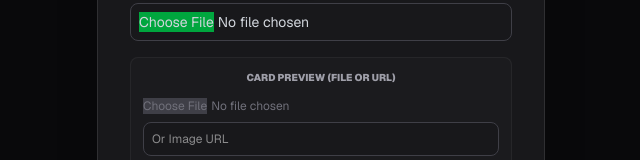
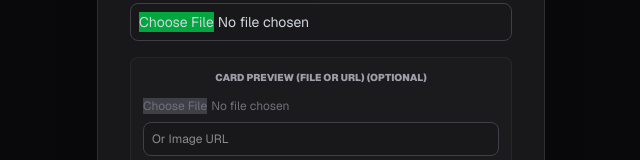
Before and after one commit to saleemm1/payonce-cash, a Next.js app: page /create/game-card in a window 1280 px wide. Shown: the part 233-393 px from the top of the page, without its empty margins (319-959 px from the left). Built offline with nearby package versions, Linux system fonts and the light colour scheme; no server answers.

Commit message:
Update page.js

```diff
--- a/app/create/game-card/page.js
+++ b/app/create/game-card/page.js
@@ -88,7 +88,7 @@ export default function GameCardUploadPage() {
         )}
 
         <div className="p-3 bg-zinc-800/30 rounded-lg border border-white/5">
-          <label className="text-[10px] text-zinc-400 mb-2 block uppercase text-center font-black">Card Preview (File or URL)</label>
+          <label className="text-[10px] text-zinc-400 mb-2 block uppercase text-center font-black">Card Preview (File or URL) (Optional)</label>
           <input type="file" accept="image/*" onChange={(e)=>setPreviewFile(e.target.files[0])} className="w-full text-xs text-zinc-500 mb-2 file:bg-zinc-700 cursor-pointer" />
           <input type="url" placeholder="Or Image URL" value={previewLink} onChange={(e)=>setPreviewLink(e.target.value)} className="w-full p-2 bg-zinc-900 border border-zinc-700 rounded-lg text-xs outline-none focus:border-green-500" />
         </div>
```
